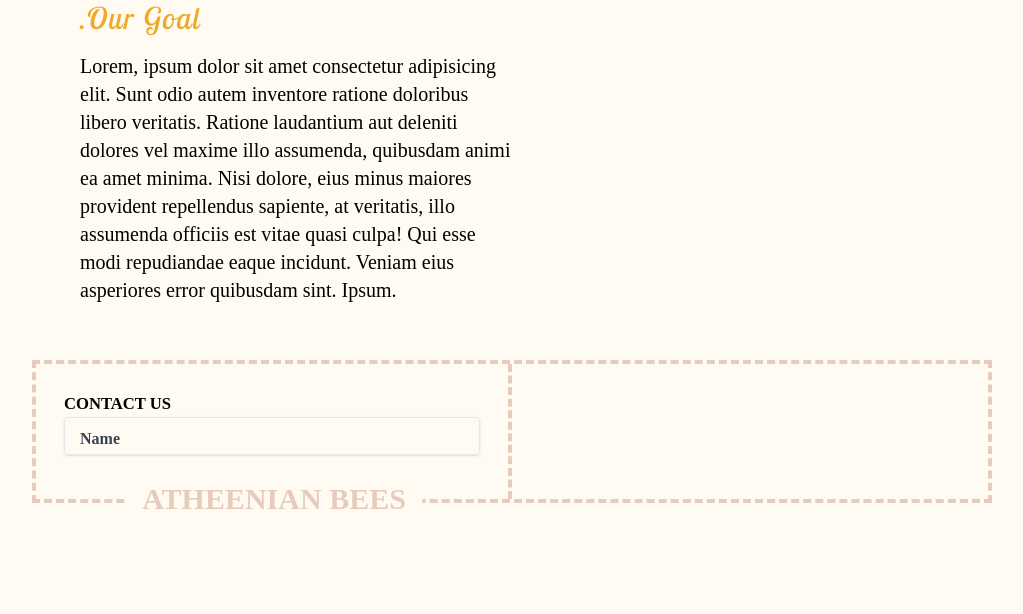
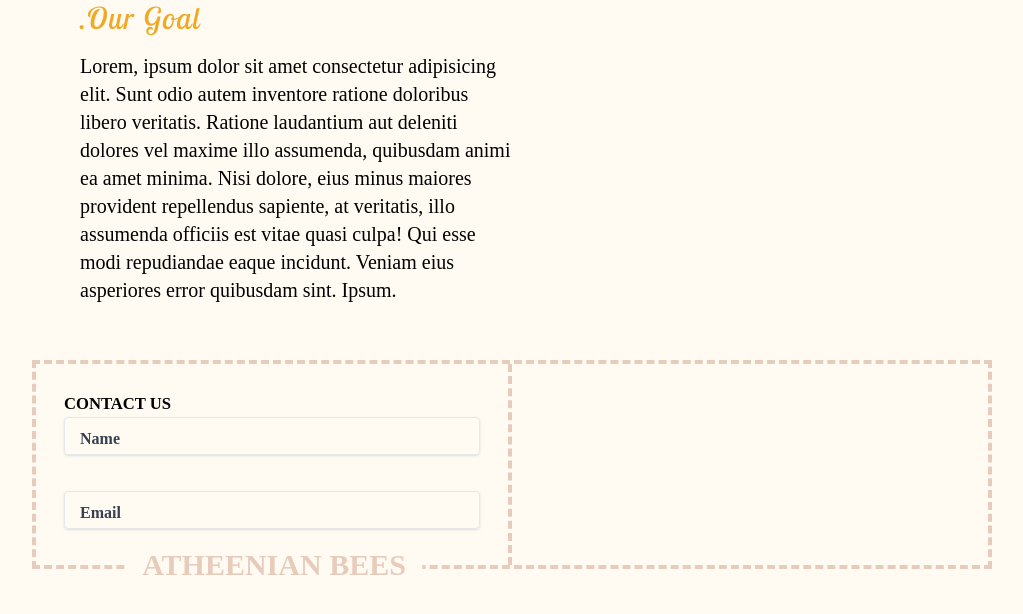
Before and after one commit to TSM97/commerce, a React (Vite) app: page / in a window 1280 px wide. Shown: the part 4516-5130 px from the top of the page, without its empty margins (128-1151 px from the left). Built offline with nearby package versions, Linux system fonts and the light colour scheme; no server answers; the database is empty.

Commit message:
add(email in contactForm) - minor

```diff
--- a/src/Components/Contact/Contact.tsx
+++ b/src/Components/Contact/Contact.tsx
@@ -21,18 +21,39 @@ export default function Contact() {
                 id="name"
                 onChange={(e) => setField(e.target.name, e.target.value)}
                 placeholder=" "
-                className="peer shadow bg-transparent appearance-none border rounded w-full py-2 px-3 text-gray-700 leading-tight focus:outline-none focus:ring-2 focus:ring-honey"
+                className="peer mb-5 shadow bg-transparent appearance-none border rounded w-full py-2 px-3 text-gray-700 leading-tight focus:outline-none focus:ring-2 focus:ring-honey"
                 required
               />
               <label
                 htmlFor="name"
                 className={`absolute left-3 top-2 peer-placeholder-shown:top-2.5 bg-white px-1 text-gray-500 text-sm font-bold transition-all  peer-placeholder-shown:text-gray-700 peer-placeholder-shown:text-base ${
-                  formData.name != ""
+                  formData?.name != ""
                     ? " top-[-10px]"
                     : "peer-focus:top-[-10px] "
                 } peer-focus:text-honey peer-focus:text-sm`}
               >
                 Name
+              </label>
+            </div>
+            <div className="relative mb-2">
+              <input
+                type="text"
+                name="email"
+                id="email"
+                onChange={(e) => setField(e.target.name, e.target.value)}
+                placeholder=" "
+                className="peer shadow bg-transparent appearance-none border rounded w-full py-2 px-3 text-gray-700 leading-tight focus:outline-none focus:ring-2 focus:ring-honey"
+                required
+              />
+              <label
+                htmlFor="email"
+                className={`absolute left-3 top-2 peer-placeholder-shown:top-2.5 bg-white px-1 text-gray-500 text-sm font-bold transition-all  peer-placeholder-shown:text-gray-700 peer-placeholder-shown:text-base ${
+                  formData?.email != ""
+                    ? " top-[-10px]"
+                    : "peer-focus:top-[-10px] "
+                } peer-focus:text-honey peer-focus:text-sm`}
+              >
+                Εmail
               </label>
             </div>
           </form>
```
